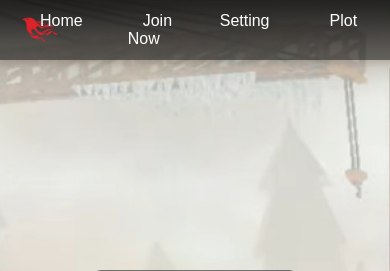
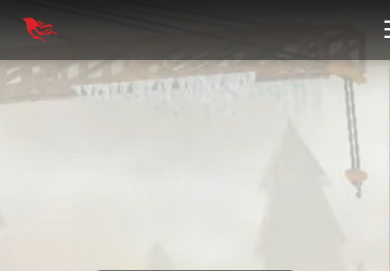
Before and after one commit to kaida48/kaida48.github.io, a PHP site: page /join.html in a window 390 px wide. Shown: the top 271 px of the page. Run offline with PHP 8.4, Linux system fonts and the light colour scheme; some web fonts are replaced.

Commit message:
mobile update
mostly mobile compatability improvements

```diff
--- a/join.css
+++ b/join.css
@@ -111,6 +111,55 @@ header nav ul li a:hover {
     background-color: rgba(255, 255, 255, 0.2); /* Add hover effect */
     color: #fff; /* Change text color on hover */
     border-radius: 5px; /* Add border radius */
+}
+
+/* Mobile menu button */
+.mobile-menu-btn {
+    display: none;
+    background: none;
+    border: none;
+    color: var(--text-color);
+    font-size: 1.5em;
+    cursor: pointer;
+}
+
+/* Media query for mobile devices */
+@media (max-width: 768px) {
+    header {
+        flex-wrap: wrap;
+    }
+
+    header nav {
+        flex-basis: 100%;
+        display: none;
+        transform: none;
+        background-color: rgba(0, 0, 0, 0.9);
+        padding: 20px 0;
+    }
+
+    header nav.active {
+        display: block;
+    }
+
+    header nav ul {
+        flex-direction: column;
+        align-items: center;
+    }
+
+    header nav ul li {
+        margin: 10px 0;
+        width: 100%;
+        text-align: center;
+    }
+
+    header nav ul li a {
+        display: block;
+        padding: 10px 0;
+    }
+
+    .mobile-menu-btn {
+        display: block;
+    }
 }
 
 /* Join Hero Section */
--- a/join.html
+++ b/join.html
@@ -13,6 +13,7 @@
                 <img src="images/logo.png" alt="Project Phoenix Logo">
             </a>
         </div>
+        <button class="mobile-menu-btn" aria-label="Toggle mobile menu">☰</button>
         <nav>
             <ul>
                 <li><a href="index.html" aria-label="Home">Home</a></li>
@@ -133,6 +134,8 @@
         const lightbox = document.querySelector('.lightbox');
         const lightboxImg = document.querySelector('.lightbox-content');
         const closeLightbox = document.querySelector('.close-lightbox');
+        const mobileMenuBtn = document.querySelector('.mobile-menu-btn');
+        const nav = document.querySelector('nav');
 
         document.querySelectorAll('.step-image-container').forEach(container => {
             container.addEventListener('click', function() {
@@ -151,6 +154,10 @@
                 lightbox.style.display = 'none';
             }
         });
+
+        mobileMenuBtn.addEventListener('click', function() {
+            nav.classList.toggle('active');
+        });
     });
     </script>
 </body>
```
Also changed, not shown: index.html (+18 -4 lines), main.css (+106 -4 lines).
